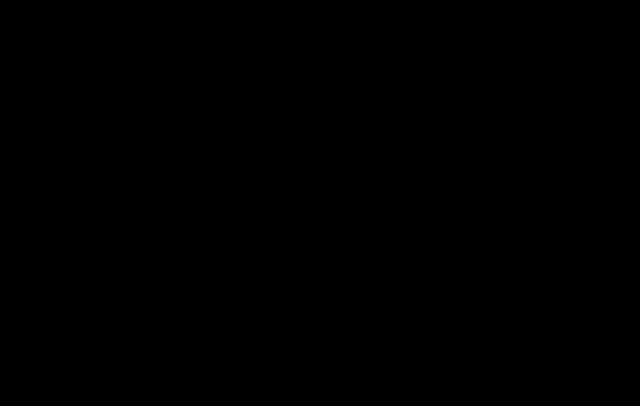
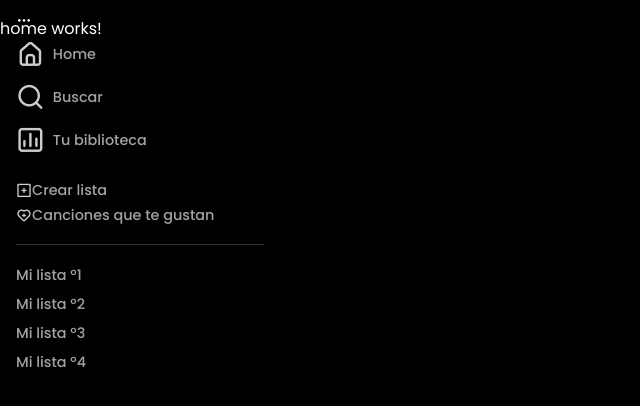
Before and after one commit to magadiflo/spotify-clone-app, an Angular app: page / in a window 1280 px wide. Shown: the top 406 px of the page, without its empty margins (0-640 px from the left). Built offline with nearby package versions, Linux system fonts and the light colour scheme.

Commit message:
Componentes de página

```diff
--- a/src/app/modules/home/home-routing.module.ts
+++ b/src/app/modules/home/home-routing.module.ts
@@ -7,7 +7,7 @@
     path: '',
     children: [
       {
-        path: 'dashboard',
+        path: '',
         component: HomeComponent,
       }
     ],
--- a/src/app/modules/home/home.module.ts
+++ b/src/app/modules/home/home.module.ts
@@ -4,6 +4,7 @@
 import { HomeRoutingModule } from './home-routing.module';
 
 import { HomeComponent } from './pages/home/home.component';
+import { SharedModule } from '@shared/shared.module';
 
 
 @NgModule({
@@ -13,6 +14,7 @@
   imports: [
     CommonModule,
     HomeRoutingModule,
+    SharedModule,
   ]
 })
 export class HomeModule { }
--- a/src/app/modules/home/pages/home/home.component.html
+++ b/src/app/modules/home/pages/home/home.component.html
@@ -1 +1,2 @@
 <p>home works!</p>
+<app-sidebar></app-sidebar>
--- /dev/null
+++ b/src/app/shared/components/sidebar/sidebar.component.css
@@ -0,0 +1,50 @@
+.side-bar {
+    width: 15.5rem;
+    height: 100vh;
+    position: fixed;
+    top: 0;
+    left: 0;
+    padding: .5rem 1rem;
+    /* background-color: red; */
+}
+
+.side-bar__list {
+    list-style: none;
+    padding: 0;
+    margin: 0;
+    opacity: .8;
+}
+
+.side-bar__list .list-label {
+    font-size: 90%;
+    font-weight: 500;
+}
+
+.side-bar__list .list-wrapper-item {
+    font-size: var(--font-size-1);
+    font-weight: 500;
+    display: flex;
+    align-items: center;
+    align-content: center;
+}
+
+.side-bar__list .list-wrapper-item .uil {
+    font-size: var(--font-size-3);
+    padding-right: .5rem;
+}
+
+.side-bar__separator {
+    margin: 1rem 0;
+}
+
+.side-bar__separator.line-separator {
+    border-bottom: solid 1px var(--color-2);
+}
+
+.side-bar__list.list-three .list-wrapper-item {
+    padding: .25rem 0;
+}
+
+.side-bar__list li {
+    cursor: pointer;
+}
--- a/src/app/shared/components/sidebar/sidebar.component.html
+++ b/src/app/shared/components/sidebar/sidebar.component.html
@@ -1 +1,28 @@
-<p>sidebar works!</p>
+<div class="side-bar">
+    <div><i class="uil uil-ellipsis-h"></i></div>
+    <ul class="side-bar__list list-one">
+        <li *ngFor="let item of mainMenu.defaultOptions">
+            <div class="list-wrapper-item">
+                <i [ngClass]="[item.icon]"></i>
+                <span class="side-bar__list list-label">{{item.name}}</span>
+            </div>
+        </li>
+    </ul>
+    <div class="side-bar__separator"></div>
+    <ul class="side-bar__list list-two">
+        <li *ngFor="let item of mainMenu.accessLink">
+            <div class="list-wrapper-item">
+                <i [ngClass]="[item.icon]"></i>
+                <span class="side-bar__list list-label">{{item.name}}</span>
+            </div>
+        </li>
+    </ul>
+    <div class="side-bar__separator line-separator"></div>
+    <ul class="side-bar__list list-three">
+        <li *ngFor="let item of customOptions">
+            <div class="list-wrapper-item">
+                <span class="side-bar__list list-label">{{item.name}}</span>
+            </div>
+        </li>
+    </ul>
+</div>
--- a/src/app/shared/components/sidebar/sidebar.component.ts
+++ b/src/app/shared/components/sidebar/sidebar.component.ts
@@ -1,16 +1,74 @@
-import { Component, OnInit } from '@angular/core';
+import { Component } from '@angular/core';
+
+interface Menu {
+  name: string,
+  icon?: string,
+  router?: string[],
+}
+
+interface Opciones {
+  defaultOptions: Menu[],
+  accessLink: Menu[],
+}
 
 @Component({
   selector: 'app-sidebar',
   templateUrl: './sidebar.component.html',
-  styles: [
-  ]
+  styleUrls: ['./sidebar.component.css']
 })
-export class SidebarComponent implements OnInit {
+export class SidebarComponent {
 
-  constructor() { }
+  defaultOptions: Menu[] = [
+    {
+      name: 'Home',
+      icon: 'uil uil-estate',
+      router: ['/', 'auth']
+    },
+    {
+      name: 'Buscar',
+      icon: 'uil uil-search',
+      router: ['/', 'history']
+    },
+    {
+      name: 'Tu biblioteca',
+      icon: 'uil uil-chart',
+      router: ['/', 'favorites']
+    }
+  ];
 
-  ngOnInit(): void {
+  accessLink: Menu[] = [
+    {
+      name: 'Crear lista',
+      icon: 'uil-plus-square'
+    },
+    {
+      name: 'Canciones que te gustan',
+      icon: 'uil-heart-medical'
+    }
+  ];
+
+  customOptions: Menu[] = [
+    {
+      name: 'Mi lista º1',
+      router: ['/']
+    },
+    {
+      name: 'Mi lista º2',
+      router: ['/']
+    },
+    {
+      name: 'Mi lista º3',
+      router: ['/']
+    },
+    {
+      name: 'Mi lista º4',
+      router: ['/']
+    }
+  ];
+
+  mainMenu: Opciones = {
+    defaultOptions: this.defaultOptions,
+    accessLink: this.accessLink
   }
 
 }
--- a/src/app/shared/shared.module.ts
+++ b/src/app/shared/shared.module.ts
@@ -13,6 +13,11 @@
     MediaPlayerComponent,
     HeaderUserComponent,
   ],
+  exports: [
+    SidebarComponent,
+    MediaPlayerComponent,
+    HeaderUserComponent,
+  ],
   imports: [
     CommonModule
   ]
```
